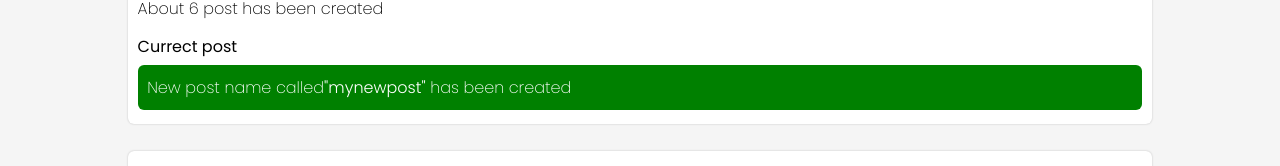
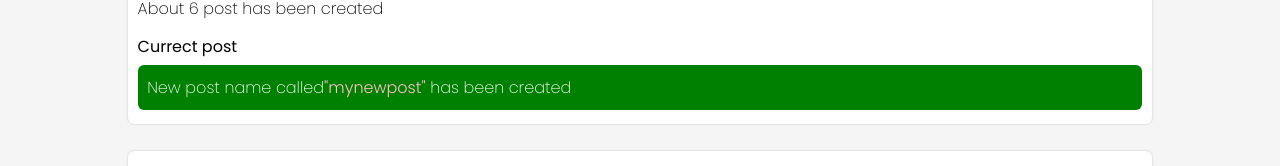
Before and after one commit to ibrah861/digitalRegency, a React (Vite) app: page /view in a window 1280 px wide. Shown: the part 267-433 px from the top of the page. Built offline with nearby package versions, Linux system fonts and the light colour scheme.

Commit message:
update again

```diff
--- a/src/App.css
+++ b/src/App.css
@@ -24,6 +24,7 @@ img {
   object-fit: cover;
 }
 
+
 @media (width < 500px) {
   body {
     font-size: 62.5%;
--- a/src/style/Landpage.css
+++ b/src/style/Landpage.css
@@ -168,6 +168,7 @@
 
 .newPostname {
     font-weight: 300;
+    color: pink;
 }
 
 .createPost {
```
